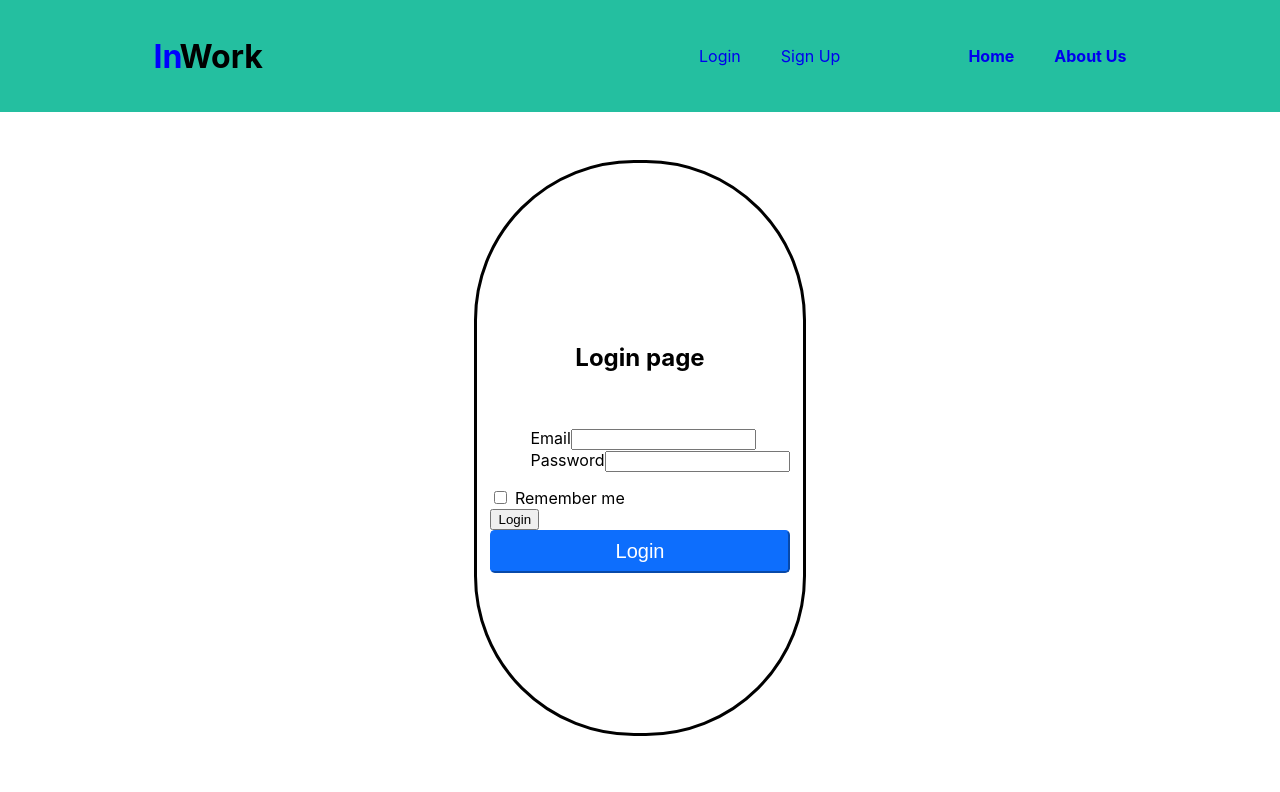
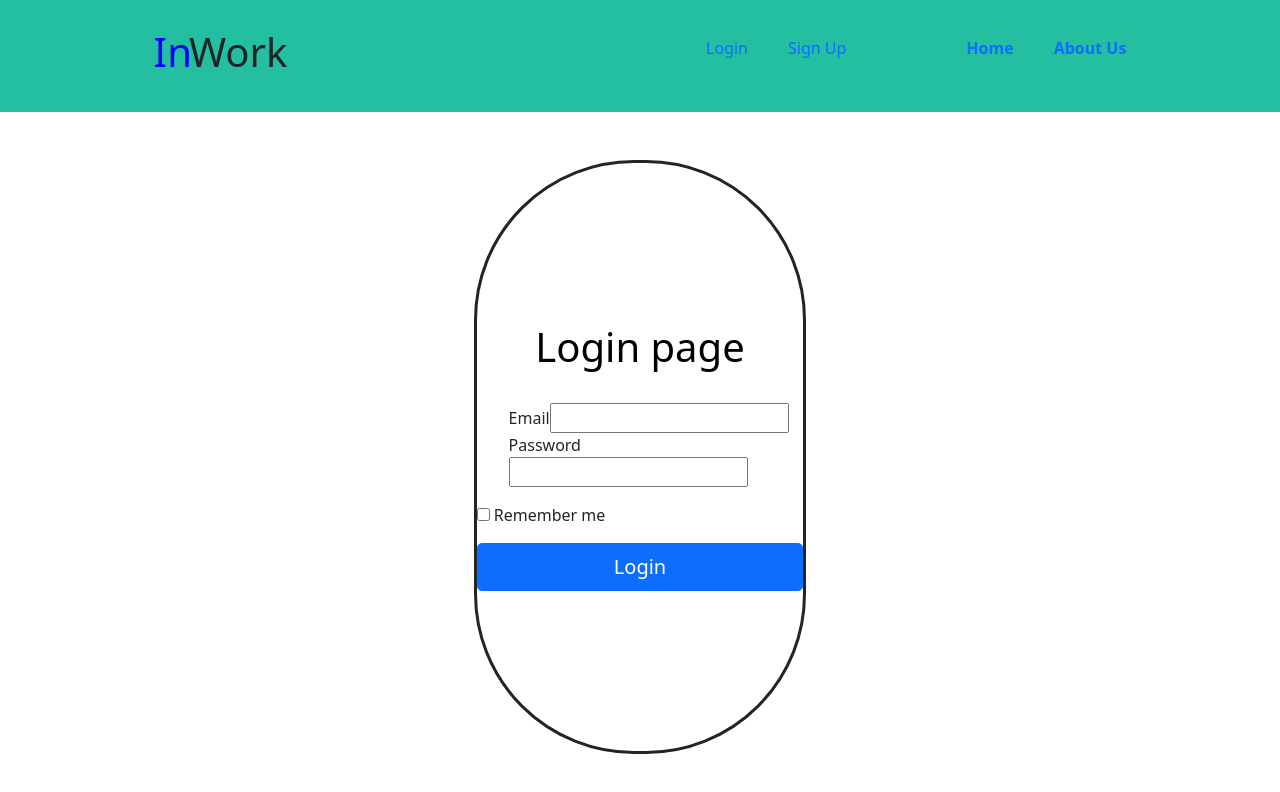
Before and after one commit to eugen1701/platforma, a React (Create React App) app: page / in a window 1280 px wide. Shown: the top 792 px of the page. Built offline with nearby package versions, Linux system fonts and the light colour scheme.

Commit message:
Before adding bootstrap

```diff
--- a/package.json
+++ b/package.json
@@ -10,7 +10,9 @@
     "@types/node": "^16.11.26",
     "@types/react": "^17.0.43",
     "@types/react-dom": "^17.0.14",
+    "bootstrap": "^5.1.3",
     "react": "^18.0.0",
+    "react-bootstrap": "^2.2.3",
     "react-dom": "^18.0.0",
     "react-router-dom": "^6.3.0",
     "react-scripts": "5.0.0",
--- a/src/App.tsx
+++ b/src/App.tsx
@@ -3,6 +3,7 @@ import './App.scss';
 import {BrowserRouter, Route, Routes} from "react-router-dom";
 import {AuthPage} from "./pages/auth-page/AuthPage";
 import {Header} from "./components/header/Header";
+import 'bootstrap/dist/css/bootstrap.min.css';
 
 const App: React.FC = () => {
   return <BrowserRouter>
--- a/src/components/auth/login/Login.scss
+++ b/src/components/auth/login/Login.scss
@@ -14,9 +14,6 @@
 #login__form {
   margin: auto;
   display: block;
-  > li {
-    position: center;
-  }
 }
 .w-100 {
   width: 100%!important;
@@ -33,3 +30,8 @@
   background-color: #0d6efd;
   border-color: #0d6efd;
 }
+
+.input {
+  position: relative;
+  box-sizing: border-box;
+}
--- a/src/components/auth/login/Login.tsx
+++ b/src/components/auth/login/Login.tsx
@@ -1,5 +1,7 @@
 import React, { useState } from "react";
-import "./Login.scss"
+import "./Login.scss";
+import Frorm from 'react-bootstrap';
+
 export interface AuthInterface {
   authenticationError: Error | null;
   isAuthenticated: boolean;
@@ -35,9 +37,7 @@ export const Login: React.FC = () => {
   const [state, setState] = useState<AuthInterface>(initialState);
   const { email, password } = state;
 
-  function handleLogin(e: {preventDefault: () => void}) {
-
-  }
+  function handleLogin(e: { preventDefault: () => void }) {}
 
   return (
     <div id="login">
@@ -74,12 +74,16 @@ export const Login: React.FC = () => {
         </ul>
         <div className="checkbox mb-3">
           <label>
-            <input type="checkbox" value="remember-me"/> Remember me
+            <input type="checkbox" value="remember-me" /> Remember me
           </label>
         </div>
         <div id="login__form-action" className="flex-row-center-y">
-          <button className="button-blue button-medium" onClick={handleLogin}>Login</button>
-          <button className="w-100 btn btn-lg btn-primary" onClick={handleLogin}>Login</button>
+          <button
+            className="w-100 btn btn-lg btn-primary"
+            onClick={handleLogin}
+          >
+            Login
+          </button>
         </div>
       </form>
     </div>
```
Also changed, not shown: 1 other file (tests, documents, lock files or other folders).
